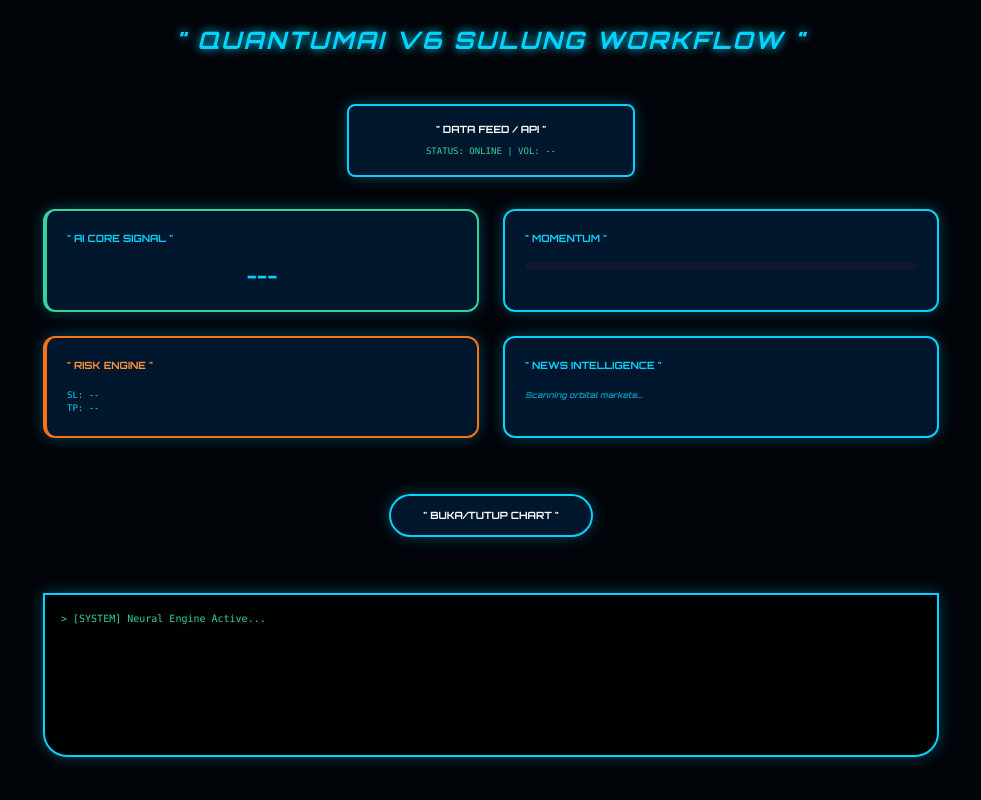
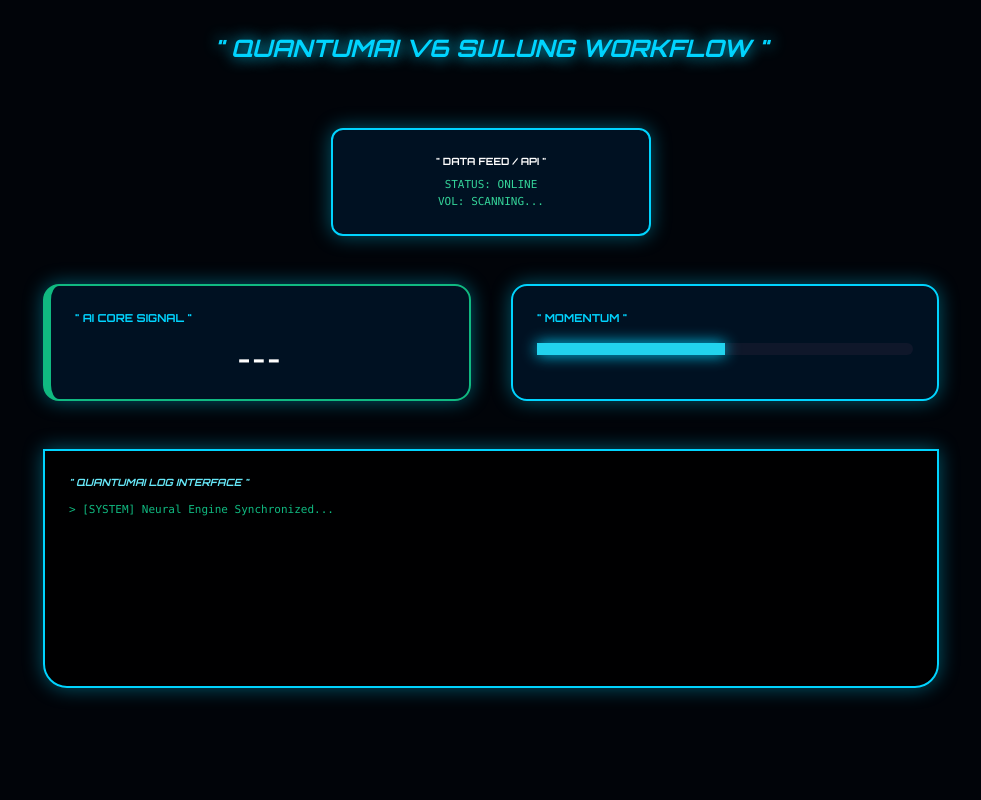
Before and after one commit to dadanrukanda89-lab/QuantumAI, a Flask app: page / in a window 1280 px wide. Shown: the whole page, without its empty margins (149-1130 px from the left). Run offline with Flask 3, Linux system fonts and the light colour scheme; some libraries are stand-ins or nearby versions.

Commit message:
Update index.html

```diff
--- a/templates/index.html
+++ b/templates/index.html
@@ -7,104 +7,78 @@
     <script src="https://cdn.tailwindcss.com"></script>
     <style>
         @import url('https://fonts.googleapis.com/css2?family=Orbitron:wght@700&display=swap');
-        body { background: #010409; color: #00d4ff; font-family: 'Orbitron', sans-serif; overflow-x: hidden; }
+        body { background: #010409; color: #00d4ff; font-family: 'Orbitron', sans-serif; min-height: 100vh; }
 
-        /* ZOOM SUPER GEDE SAAT DI-TAP/HOVER */
-        .neon-card {
-            background: rgba(0, 30, 60, 0.7);
+        .neon-border {
             border: 2px solid #00d4ff;
-            box-shadow: 0 0 15px rgba(0, 212, 255, 0.3);
-            transition: all 0.4s cubic-bezier(0.175, 0.885, 0.32, 1.275);
-            cursor: pointer;
-        }
-        .neon-card:hover, .neon-card:active {
-            transform: scale(1.5); /* Zoom 1.5x biar puas liatnya */
-            z-index: 999;
-            box-shadow: 0 0 50px #00d4ff;
-            background: #001a33;
-            border-color: #ffffff;
+            box-shadow: 0 0 20px rgba(0, 212, 255, 0.4);
+            background: rgba(0, 20, 40, 0.8);
+            transition: all 0.4s ease;
         }
 
-        .text-glow { text-shadow: 0 0 10px #00d4ff; }
-        #chartPanel { display: none; }
-        #chartPanel.open { display: block; animation: fadeIn 0.5s; }
-        @keyframes fadeIn { from { opacity: 0; } to { opacity: 1; } }
+        /* ZOOM RAKSASA 1.6x */
+        .neon-border:hover, .neon-border:active {
+            transform: scale(1.6);
+            z-index: 999;
+            box-shadow: 0 0 60px #00d4ff;
+            background: #001a33;
+            border-color: #fff;
+        }
+
+        .glow-text { text-shadow: 0 0 15px #00d4ff; }
     </style>
 </head>
-<body class="p-6">
+<body class="p-8">
 
-    <h1 class="text-center text-2xl mb-12 text-glow italic uppercase tracking-widest">" QuantumAI v6 Sulung Workflow "</h1>
+    <h1 class="text-center text-2xl mb-16 glow-text italic uppercase">" QuantumAI v6 Sulung Workflow "</h1>
 
-    <div class="max-w-4xl mx-auto space-y-8">
+    <div class="max-w-4xl mx-auto space-y-12">
         <div class="flex justify-center">
-            <div class="neon-card p-4 w-72 rounded-lg text-center">
-                <p class="text-[10px] mb-2 text-white uppercase">" Data Feed / API "</p>
-                <div class="text-[9px] font-mono text-emerald-400">
-                    STATUS: <span id="status">ONLINE</span> | VOL: <span id="vol">--</span>
+            <div class="neon-border p-6 w-80 rounded-xl text-center">
+                <p class="text-[10px] mb-2 text-white font-bold uppercase">" Data Feed / API "</p>
+                <div class="text-[11px] font-mono text-emerald-400">
+                    STATUS: <span id="status">ONLINE</span><br>VOL: <span id="vol">SCANNING...</span>
                 </div>
             </div>
         </div>
 
-        <div class="grid grid-cols-2 gap-6">
-            <div class="neon-card p-5 rounded-xl border-l-4 border-emerald-400">
-                <p class="text-[10px] mb-4">" AI CORE SIGNAL "</p>
-                <div id="signal" class="text-center text-xl font-black">---</div>
+        <div class="grid grid-cols-2 gap-10">
+            <div class="neon-border p-6 rounded-2xl border-l-8 border-emerald-500">
+                <p class="text-[11px] mb-4 font-bold">" AI CORE SIGNAL "</p>
+                <div id="signal" class="text-center text-2xl font-black tracking-widest text-white">---</div>
             </div>
 
-            <div class="neon-card p-5 rounded-xl">
-                <p class="text-[10px] mb-4">" MOMENTUM "</p>
-                <div class="h-2 w-full bg-slate-900 rounded-full overflow-hidden">
-                    <div id="m-bar" class="h-full bg-cyan-400" style="width: 0%"></div>
-                </div>
-            </div>
-
-            <div class="neon-card p-5 rounded-xl border-l-4 border-orange-500">
-                <p class="text-[10px] mb-4 text-orange-400">" RISK ENGINE "</p>
-                <div class="text-[9px] font-mono">SL: <span id="sl">--</span><br>TP: <span id="tp">--</span></div>
-            </div>
-
-            <div class="neon-card p-5 rounded-xl">
-                <p class="text-[10px] mb-4 uppercase">" News Intelligence "</p>
-                <div class="text-[8px] italic animate-pulse">Scanning orbital markets...</div>
-            </div>
-        </div>
-
-        <div class="text-center py-6">
-            <button onclick="document.getElementById('chartPanel').classList.toggle('open')" class="neon-card px-8 py-3 rounded-full text-[10px] font-bold text-white uppercase">" Buka/Tutup Chart "</button>
-            <div id="chartPanel" class="mt-6 neon-card p-6 rounded-2xl bg-black">
-                <div class="h-40 flex items-end justify-between gap-1 border-b border-l border-sky-900 p-2">
-                    <div class="bg-emerald-500 w-full h-1/2"></div>
-                    <div class="bg-rose-500 w-full h-3/4"></div>
-                    <div class="bg-emerald-500 w-full h-full"></div>
-                    <div class="bg-emerald-500 w-full h-2/3"></div>
+            <div class="neon-border p-6 rounded-2xl">
+                <p class="text-[11px] mb-4 font-bold">" MOMENTUM "</p>
+                <div class="h-3 w-full bg-slate-900 rounded-full">
+                    <div id="m-bar" class="h-full bg-cyan-400 shadow-[0_0_15px_#00d4ff]" style="width: 50%"></div>
                 </div>
             </div>
         </div>
 
-        <div class="neon-card p-4 rounded-b-3xl bg-black/80">
-            <div id="terminal" class="h-32 overflow-y-auto text-[10px] font-mono text-emerald-400 space-y-1">
-                <p>> [SYSTEM] Neural Engine Active...</p>
+        <div class="neon-border p-6 rounded-b-3xl bg-black/90 mt-10">
+            <p class="text-[10px] mb-3 text-cyan-300 font-bold italic">" QUANTUMAI LOG INTERFACE "</p>
+            <div id="terminal" class="h-40 overflow-y-auto text-[11px] font-mono text-emerald-500 space-y-2">
+                <p>> [SYSTEM] Neural Engine Synchronized...</p>
             </div>
         </div>
     </div>
 
     <script>
-        async function updateDashboard() {
+        async function runEngine() {
             try {
-                const r = await fetch('/update_engine');
-                const d = await r.json();
-                document.getElementById('vol').innerText = d.vol;
-                document.getElementById('signal').innerText = d.signal;
-                document.getElementById('m-bar').style.width = d.momentum + '%';
-                document.getElementById('sl').innerText = d.sl;
-                document.getElementById('tp').innerText = d.tp;
+                const res = await fetch('/update_engine');
+                const data = await res.json();
+                document.getElementById('vol').innerText = data.vol;
+                document.getElementById('signal').innerText = data.signal;
+                document.getElementById('m-bar').style.width = data.momentum + '%';
 
                 const term = document.getElementById('terminal');
-                term.innerHTML += `<p>${d.log}</p>`;
+                term.innerHTML += `<p>${data.log_msg || data.log}</p>`;
                 term.scrollTop = term.scrollHeight;
-            } catch (e) {}
+            } catch (e) { console.log("Engine offline"); }
         }
-        setInterval(updateDashboard, 2000);
+        setInterval(runEngine, 2000);
     </script>
 </body>
 </html>
```
